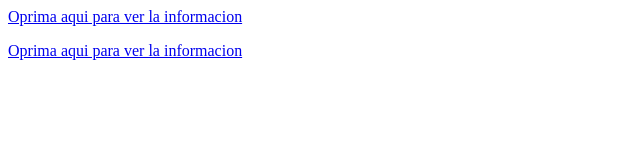
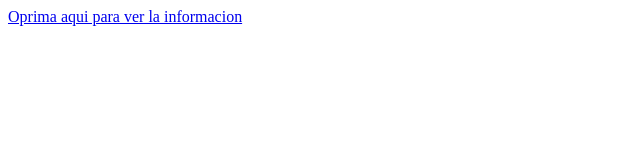
Before and after one commit to Dario1806/Catalogo-edicion-2, a plain HTML site: page index.html in a window 1280 px wide. Shown: the whole page, without its empty margins (0-640 px from the left). Drawn offline with Linux system fonts and the light colour scheme.

Commit message:
Update index.html

```diff
--- a/index.html
+++ b/index.html
@@ -1,4 +1,3 @@
 <html>
-   <p><a href="Catalogo%20edicion%202%20RDY-2.pdf">Oprima aqui para ver la informacion</a></p>
-   <p><a href="A0C56E6F-7E93-4E43-BB68-FCDAE66E0D57.pdf">Oprima aqui para ver la informacion</a></p>
+   <p><a href="Catalogo%20edicion%202a.pdf">Oprima aqui para ver la informacion</a></p>
  </html>
```
